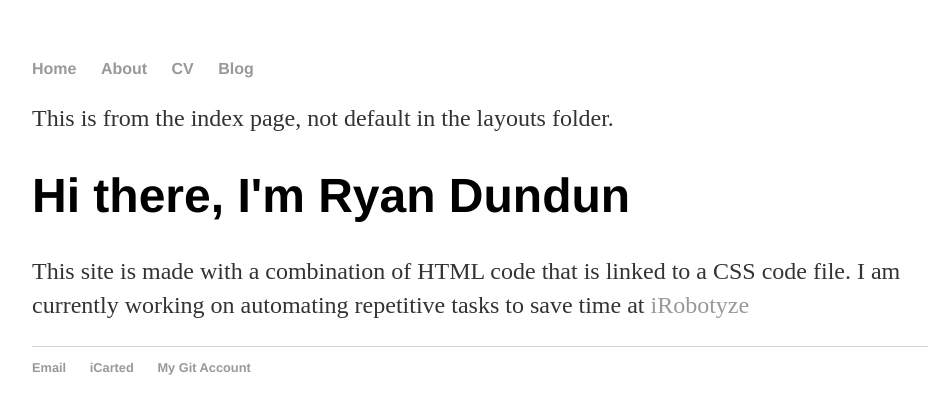
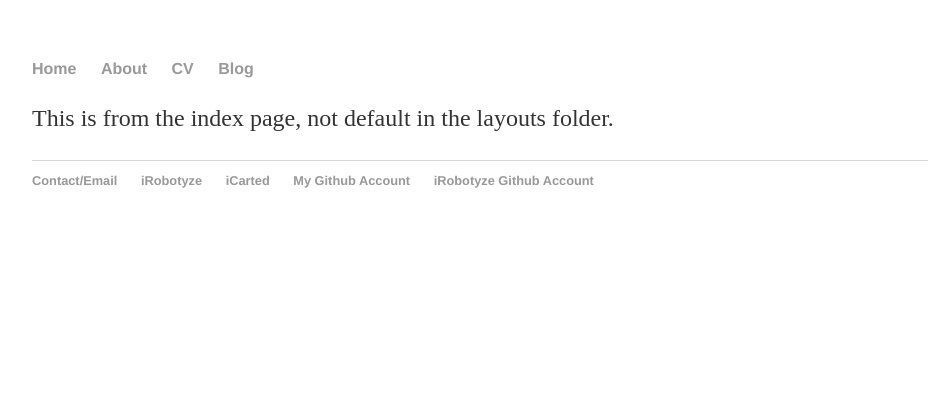
Before and after one commit to ryandundun/backup-Website, a Jekyll site: the page built from index.html, in a window 1280 px wide. Shown: the top 414 px of the page, without its empty margins (160-1090 px from the left). Built offline with Jekyll 4.4.1, drawn with Linux system fonts in a browser that asks for light colours.

Commit message:
Update default.html

```diff
--- a/_layouts/default.html
+++ b/_layouts/default.html
@@ -17,16 +17,16 @@
 		<div class="container">
     {{ content }}
     		<div class="blurb">
-        		<h1>Hi there, I'm Ryan Dundun</h1>
-				<p>This site is made with a combination of HTML code that is linked to a CSS code file.
-			I am currently working on automating repetitive tasks to save time at <a href="https://irobotyze.github.io">iRobotyze</a></p>
+
     		</div><!-- /.blurb -->
 		</div><!-- /.container -->
 		<footer>
     		<ul>
-        		<li><a href="mailto:dundun@wisc.edu">Email</a></li>
-        		<li><a href="https://icarts.shop">iCarted</a></li>
-			<li><a href="https://github.com/ryandundun">My Git Account</a></li>
+        		<li><a href="mailto:dundun@wisc.edu">Contact/Email</a></li>
+        		<li><a href="https://irobotyze.github.io">iRobotyze</a></li>
+			<li><a href="https://icarts.shop">iCarted</a></li>
+			<li><a href="https://github.com/ryandundun">My Github Account</a></li>
+			<li><a href="https://github.com/iRobotyze">iRobotyze Github Account</a></li>
 			</ul>
 		</footer>
 	</body>
```
